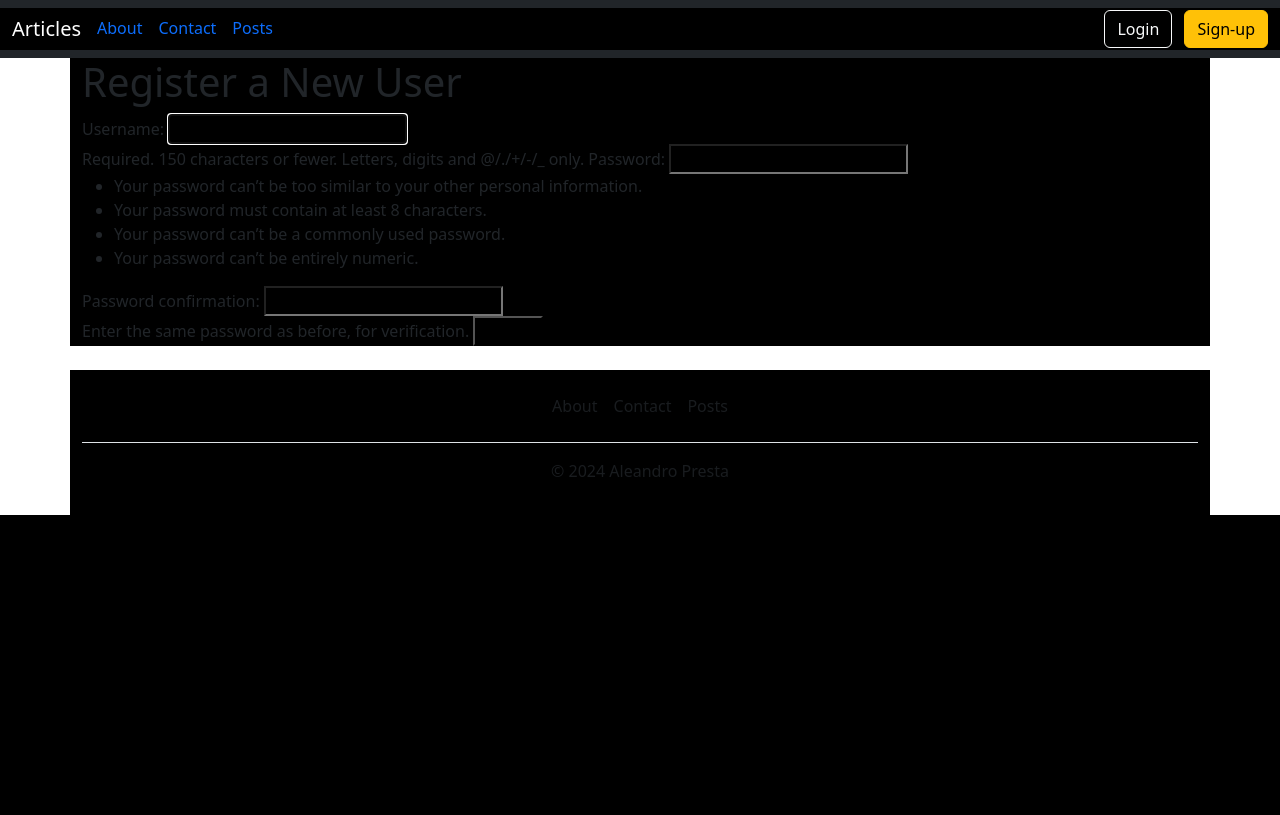
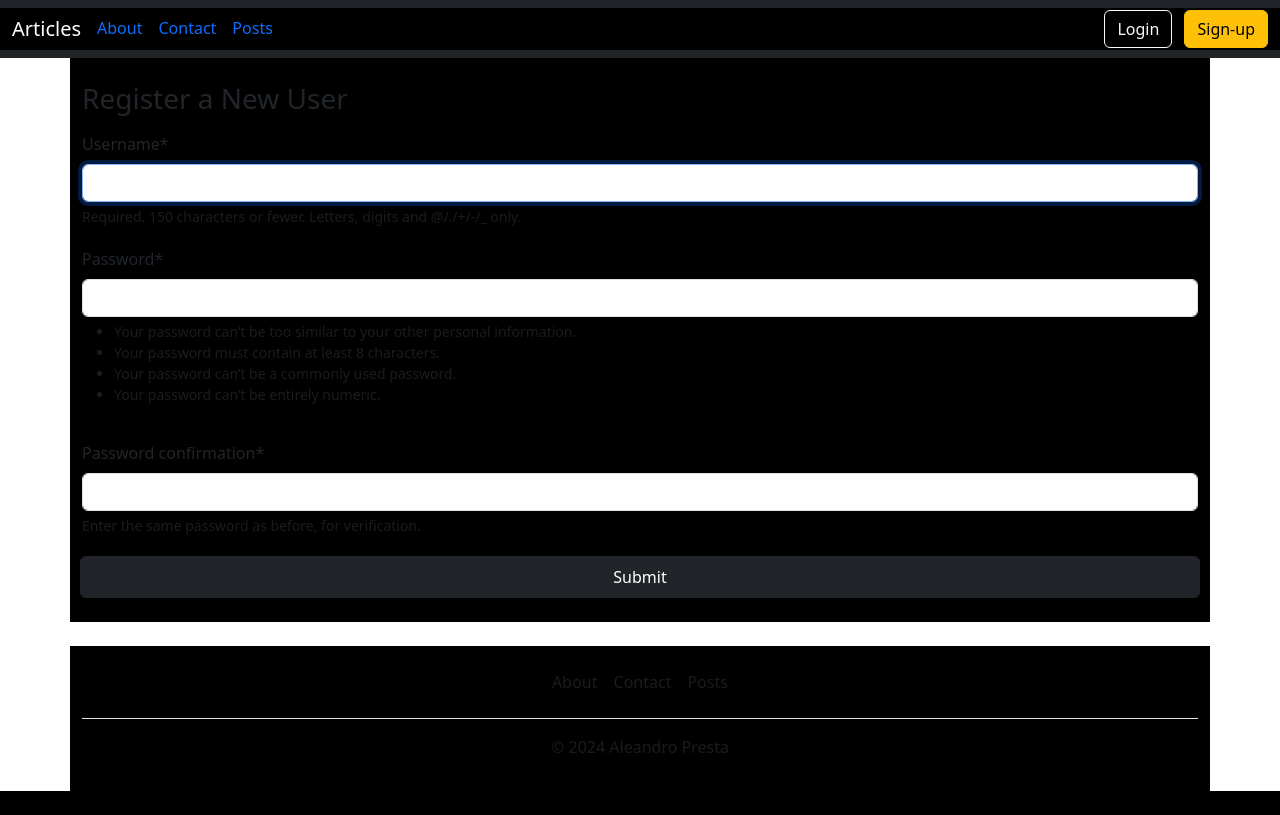
Before and after one commit to AleandroPresta/articles-webapp, a Django app: page /users/register/ in a window 1280 px wide. Before the commit the page ends 515 px from the top, so only its background shows below. Run offline with Django 4.2, Linux system fonts and the light colour scheme; some libraries are stand-ins or nearby versions.

Commit message:
Added simple styling for forms

```diff
--- a/app/users/templates/users/register.html
+++ b/app/users/templates/users/register.html
@@ -1,15 +1,18 @@
 {% extends 'layout.html'%}
+{% load crispy_forms_tags %}
 {% block title%}
     Register a New User
 {% endblock %}
 {% block content %}
-    <h1>Register a New User</h1>
-    <form
-    class="form-with-validation"
-    action="/users/register/"
-    method="POST">
-        {% csrf_token %}
-        {{ form }}
-        <button type="submit">Submit</button>
-    </form>
+    <main class="py-4">
+        <h1 class="h3 mb-3 fw-normal">Register a New User</h1>
+        <form
+        class="row g-1"
+        action="/users/register/"
+        method="POST">
+            {% csrf_token %}
+            {{ form | crispy }}
+            <button type="submit" class="btn btn-dark me-2 w-100 py-2">Submit</button>
+        </form>
+    </main>
 {% endblock %}
--- a/requirements.txt
+++ b/requirements.txt
@@ -1,7 +1,11 @@
 asgiref==3.8.1
 backports.zoneinfo==0.2.1
 beautifulsoup4==4.12.3
+crispy-bootstrap5==2024.2
 Django==4.2.13
+django-bootstrap-v5==1.0.11
+django-crispy-forms==2.1
+pillow==10.3.0
 soupsieve==2.5
 sqlparse==0.5.0
 typing-extensions==4.12.2
```
Also changed, not shown: app/app/settings.py (+7 -0 lines), app/users/templates/users/login.html (+8 -3 lines).
